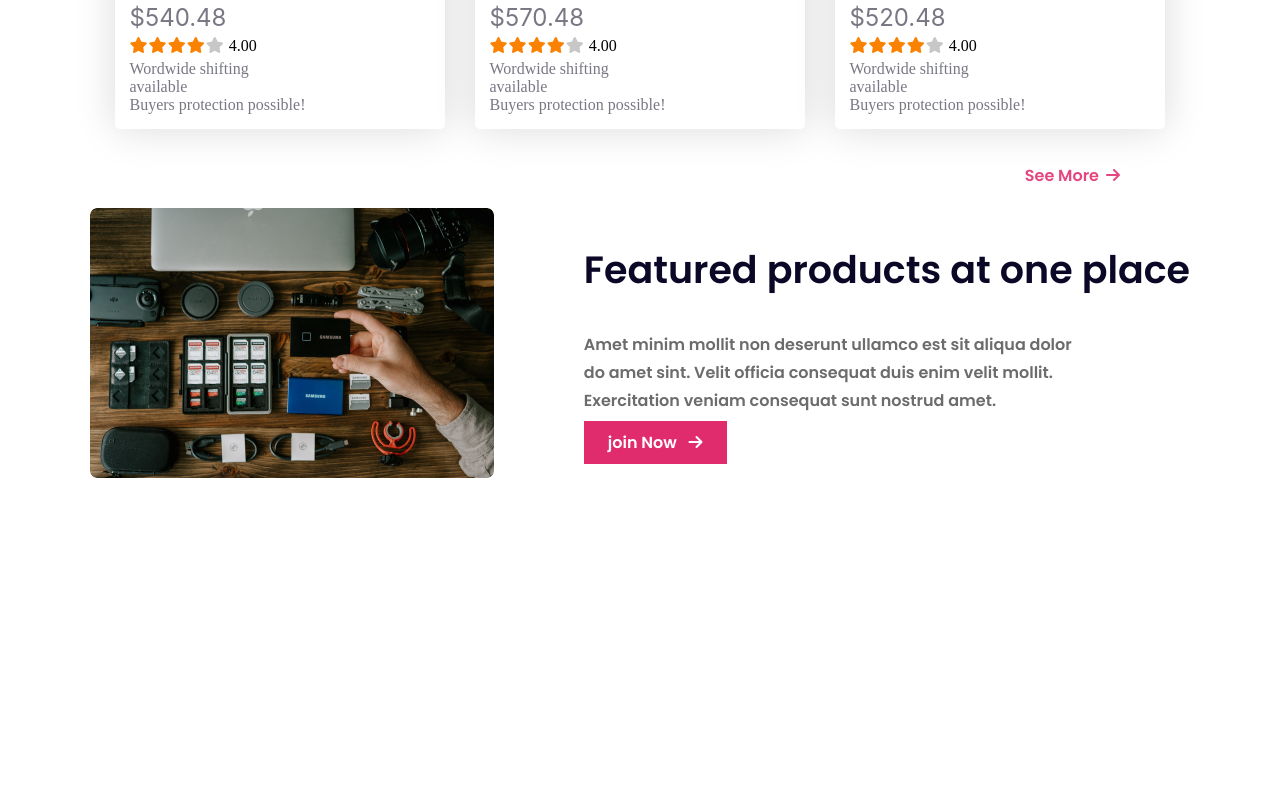
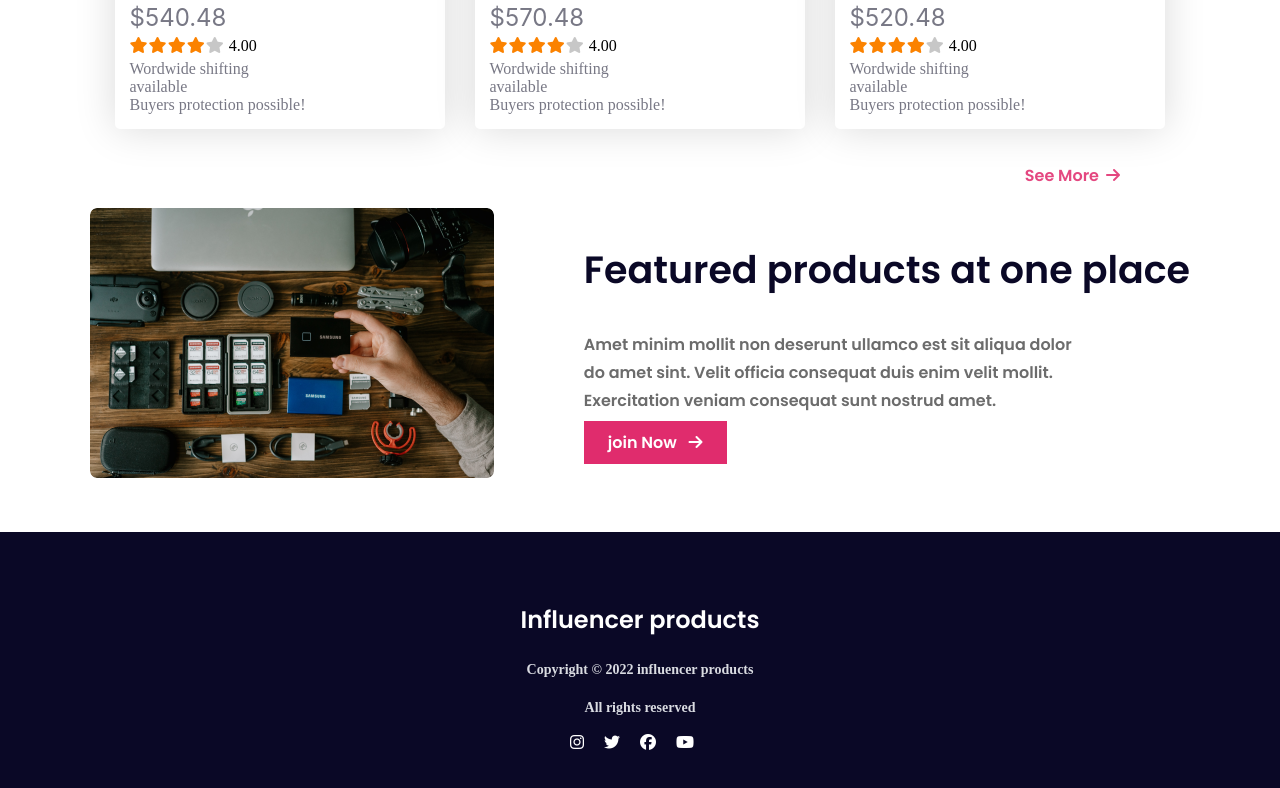
Before and after one commit to IamRidoyRoy/Influencer-Products, a plain HTML site: page index.html in a window 1280 px wide. Shown: the part 2064-2852 px from the top of the page. Before the commit the page ends 2596 px from the top, so only its background shows below. Drawn offline with Linux system fonts and the light colour scheme.

Commit message:
Footer added

```diff
--- a/index.html
+++ b/index.html
@@ -232,7 +232,15 @@
     </main>
 
     <footer>
-
+        <h2>Influencer products</h2>
+        <p>Copyright &copy; 2022  influencer products</p>
+        <p>All rights reserved</p>
+        <div class="social-icon">
+            <i class="fab fa-instagram"></i>
+            <i class="fab fa-twitter"></i>
+            <i class="fab fa-facebook"></i>
+            <i class="fab fa-youtube"></i>
+        </div>
     </footer>
 </body>
 </html>
--- a/style.css
+++ b/style.css
@@ -28,6 +28,7 @@ body{
     width: 440px;
     height: 414px;
     margin-top: 50px;
+    border-radius: 15px solid gray;
 }
 
 .start{
@@ -202,3 +203,36 @@ body{
 .one-place .fas{
     margin-left: 8px;
 }
+
+/* Footer section  */
+
+footer{
+    text-align: center;
+    background: #0A0826;
+    color: #FFFFFF;
+    padding: 50px 0 50px;
+}
+
+footer h2{
+    font-family: Poppins;
+    font-style: normal;
+    font-weight: bold;
+    font-size: 24px;
+    line-height: 36px;
+
+}
+footer p{
+    font-family: Manrope;
+    font-style: normal;
+    font-weight: bold;
+    font-size: 14px;
+    line-height: 24px;
+    color: #D9DBE1;
+}
+
+.social-icon .fab{
+    margin-right: 16px;
+}
+.social-icon{
+
+}
```
